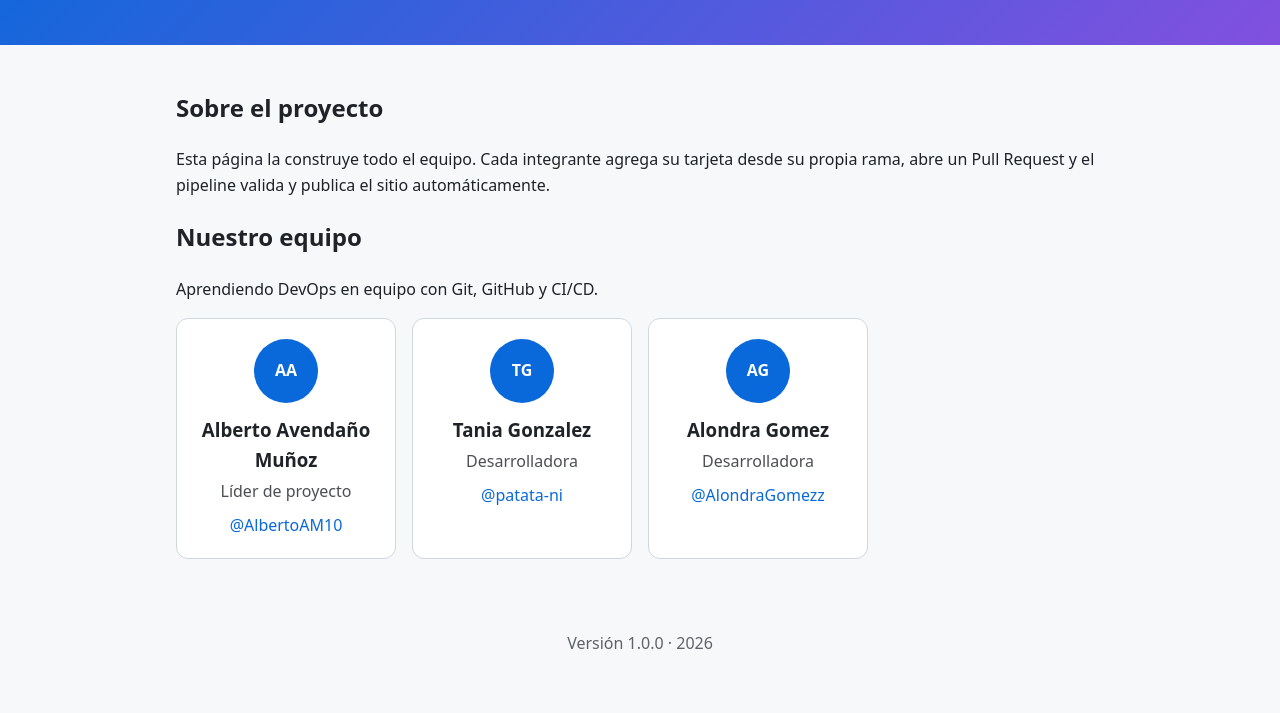
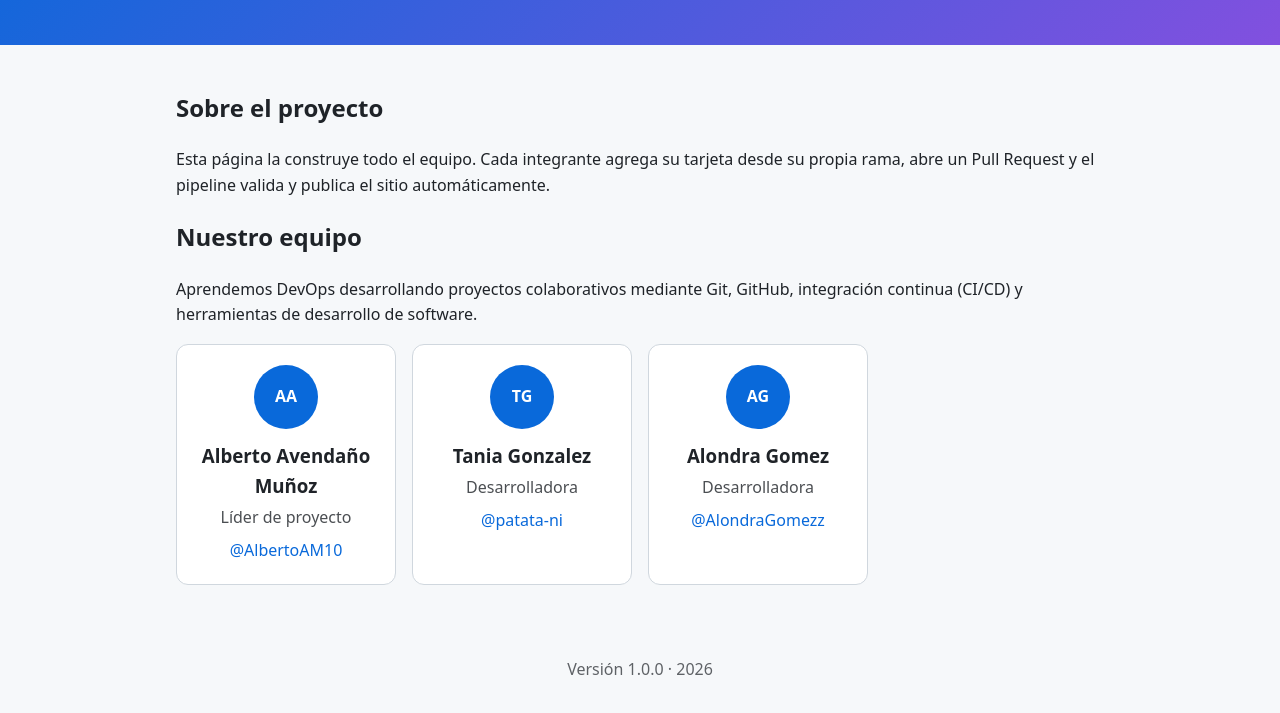
Before and after one commit to patata-ni/equipo-web-devops, a website with bundled scripts: page index.html in a window 1280 px wide. Shown: the part 141-854 px from the top of the page. Built offline with nearby package versions, Linux system fonts and the light colour scheme.

Commit message:
feat: agregar subtitulo version B (#24)

```diff
--- a/index.html
+++ b/index.html
@@ -25,7 +25,11 @@
 
     <section aria-labelledby="equipo-titulo">
       <h2 id="equipo-titulo">Nuestro equipo</h2>
-        <p>Aprendiendo DevOps en equipo con Git, GitHub y CI/CD.</p>
+      <p>
+        Aprendemos DevOps desarrollando proyectos colaborativos
+        mediante Git, GitHub, integración continua (CI/CD)
+        y herramientas de desarrollo de software.
+      </p>
       <div id="equipo" class="grid"></div>
 
     </section>
```
